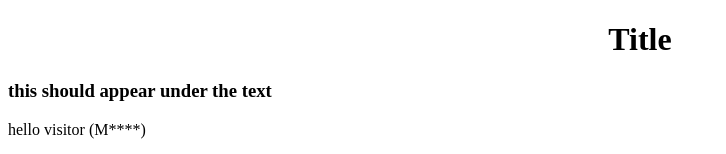
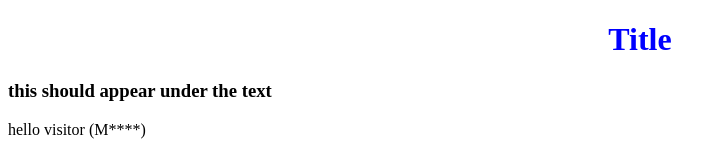
Before and after one commit to DjBriss/DjBriss.github.io, a plain HTML site: page index.html in a window 1280 px wide. Shown: the top 154 px of the page, without its empty margins (0-726 px from the left). Drawn offline with Linux system fonts and the light colour scheme.

Commit message:
Update index.html

```diff
--- a/index.html
+++ b/index.html
@@ -4,7 +4,7 @@
     <title> Ferblanterie Brisson Sheet Metal </title>
   </head>
 
-    <h1 style=blue250> <center> Title </center> </h1>
+    <h1 style="color:blue;"> <center> Title </center> </h1>
       <body>
 
         <h3> this should appear under the text </h3>
```
